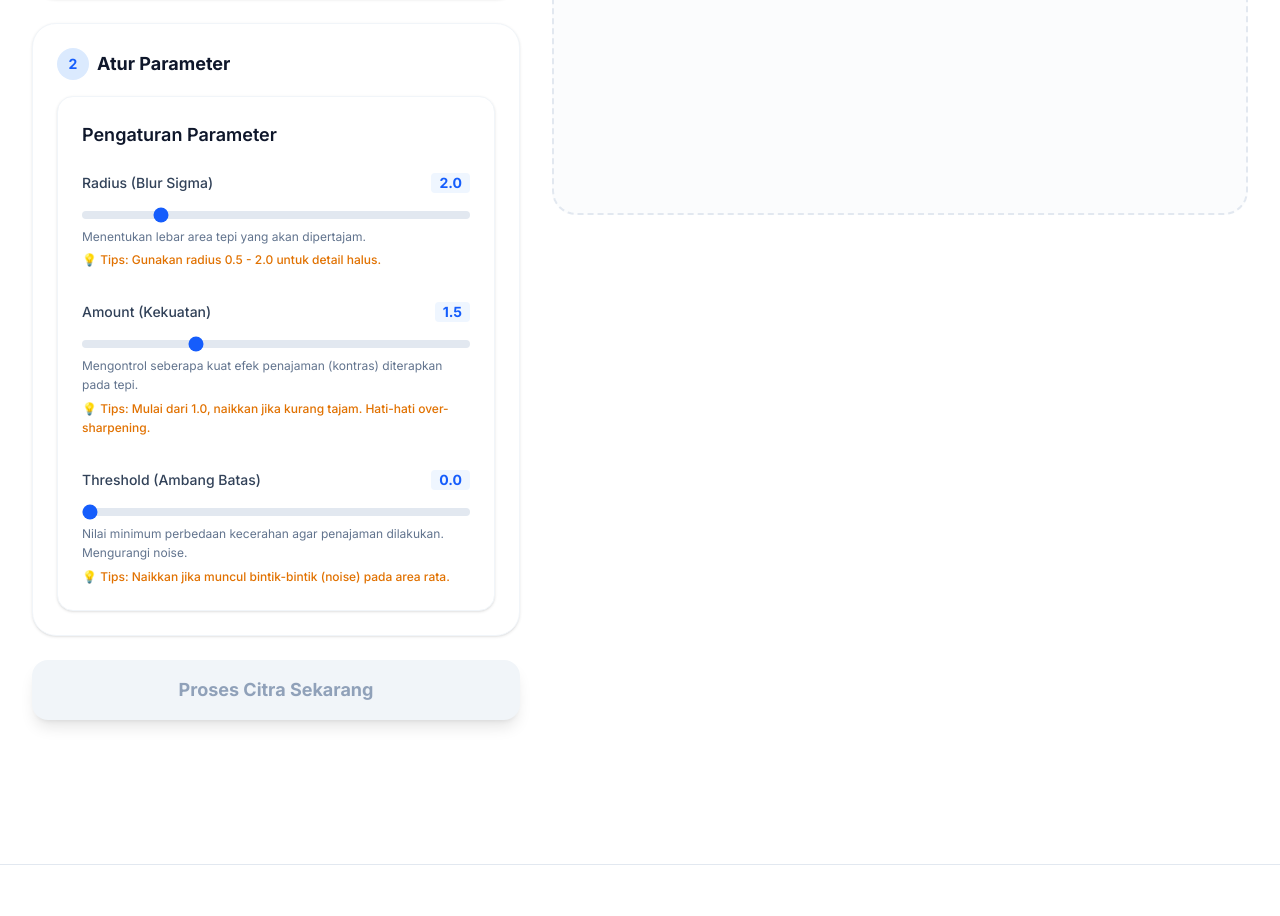
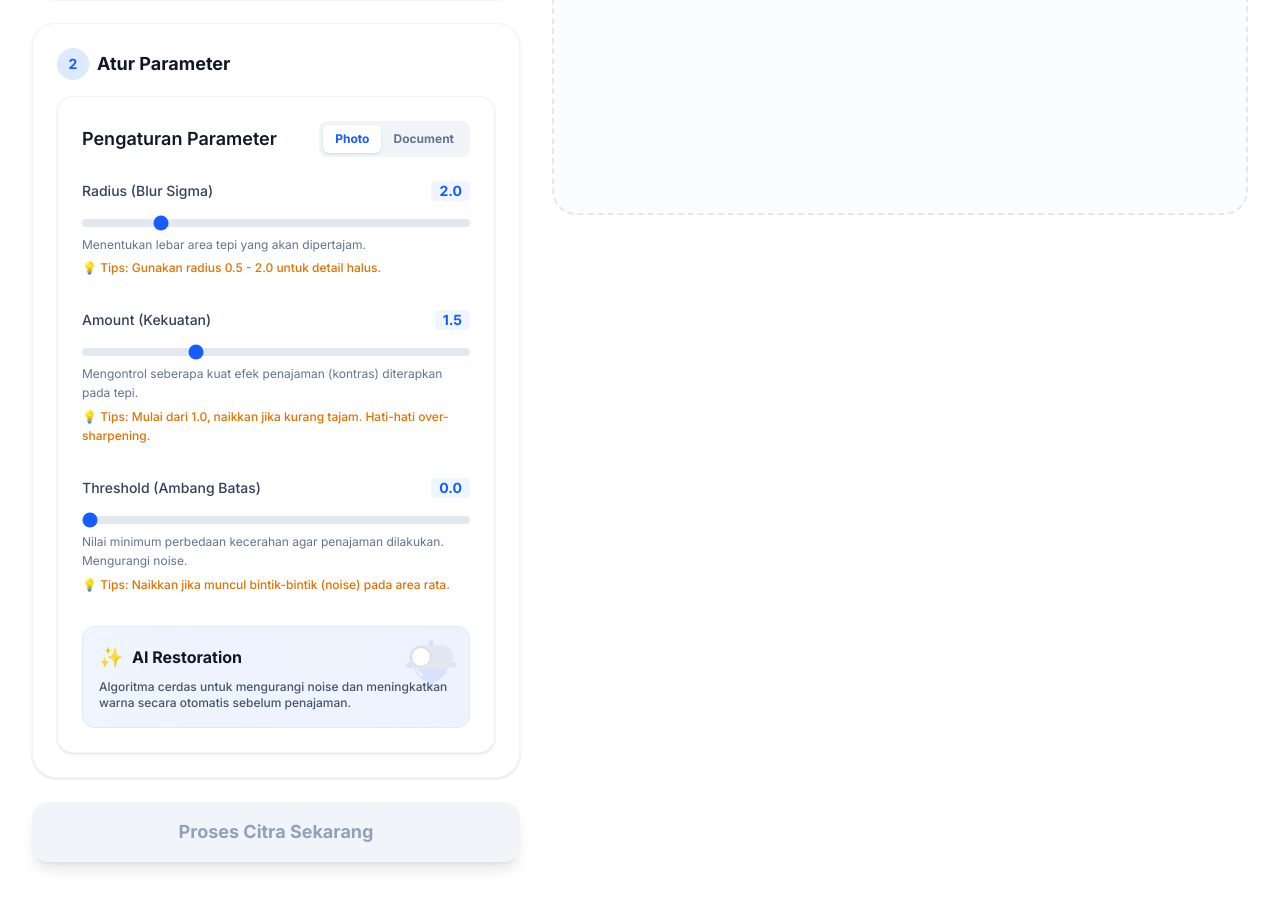
Before and after one commit to codebyyanto/CitraPlus, a Next.js app: page /demo in a window 1280 px wide. Shown: the part 700-1616 px from the top of the page. Built offline with nearby package versions, Linux system fonts and the light colour scheme.

Commit message:
update fitur website untuk mode documents

```diff
--- a/app/api/unsharp/route.ts
+++ b/app/api/unsharp/route.ts
@@ -88,6 +88,8 @@ export async function POST(req: NextRequest) {
         const radius = parseFloat(formData.get('radius') as string) || 1.0;
         const amount = parseFloat(formData.get('amount') as string) || 1.0;
         const threshold = parseFloat(formData.get('threshold') as string) || 0;
+        const useAI = formData.get('ai') === 'true';
+        const mode = formData.get('mode') as string || 'photo';
 
         if (!file) {
             return NextResponse.json({ error: 'No image uploaded' }, { status: 400 });
@@ -95,21 +97,64 @@ export async function POST(req: NextRequest) {
 
         const buffer = Buffer.from(await file.arrayBuffer());
 
-        // 1. Get Original (sRGB) Metadata and Raw Data
+        // 1. Prepare Original Image (sRGB)
         const originalImage = sharp(buffer);
-        const metadata = await originalImage.metadata();
+        let processingImage = originalImage.clone(); // Default to original
+
+        // AI PRE-PROCESSING ⚡
+        if (useAI) {
+            try {
+                // Denoise (Median 3x3) + Color Boost + Brightness Lift
+                // Note: We chain this on a clone to ensure we don't break the original if it fails
+                processingImage = originalImage.clone()
+                    .median(3)
+                    .modulate({
+                        saturation: 1.3, // +30% Saturation
+                        brightness: 1.05, // +5% Brightness
+                    });
+
+                // Trigger a pipeline check to ensure it's valid
+                await processingImage.metadata();
+            } catch (aiError) {
+                console.warn('AI Enhancement failed, falling back to standard processing:', aiError);
+                processingImage = originalImage.clone(); // Revert
+            }
+        }
+
+        // DOCUMENT MODE PROCESSING 📄
+        if (mode === 'document') {
+            try {
+                // Grayscale -> CLAHE (Local Contrast) -> Gamma (Text Thickening)
+                processingImage = processingImage
+                    .grayscale()
+                    .clahe({ width: 100, height: 100 }) // Adaptive Histogram for equalizing light
+                    .gamma(2.0); // Make text darker/bolder
+            } catch (docError) {
+                console.warn('Document Mode failed:', docError);
+                // Fallback to previous state (AI or Original)
+            }
+        }
+
+        // 🛡️ PIPELINE NORMALIZATION (Crucial Fix)
+        // Reset the pipeline state by exporting to buffer and re-importing.
+        // This forces any complex state (like Grayscale 1-channel from Document Mode) to be resolved
+        // into a standard sRGB + Alpha (4-channel) image before we access raw pixels.
+        const intermediateBuffer = await processingImage.png().toBuffer();
+        processingImage = sharp(intermediateBuffer).toColourspace('srgb').ensureAlpha();
+
+        const metadata = await processingImage.metadata();
         const width = metadata.width || 0;
         const height = metadata.height || 0;
 
-        const { data: rawOriginal } = await originalImage
+        // Get RGB Data for Processing
+        // Note: We use the *processingImage* (which might be AI restored) as the source for the sharpening loop
+        const { data: rawOriginal } = await processingImage
             .clone()
-            .ensureAlpha()
             .raw()
             .toBuffer({ resolveWithObject: true });
 
-        // 2. Create Blurred Version (Used for Unsharp Masking signal)
-        // We blur the RGB image. In LAB terms, this effectively blurs L as well.
-        const { data: rawBlur } = await originalImage
+        // 2. Create Blurred Version from the Processing Image
+        const { data: rawBlur } = await processingImage
             .clone()
             .blur(radius)
             .ensureAlpha()
@@ -188,8 +233,8 @@ export async function POST(req: NextRequest) {
             }
         });
 
-    } catch (error) {
+    } catch (error: any) {
         console.error('Error processing image:', error);
-        return NextResponse.json({ error: 'Failed to process image' }, { status: 500 });
+        return NextResponse.json({ error: error.message || 'Failed to process image' }, { status: 500 });
     }
 }
--- a/app/demo/page.tsx
+++ b/app/demo/page.tsx
@@ -17,6 +17,8 @@ export default function DemoPage() {
     const [radius, setRadius] = useState(2.0);
     const [amount, setAmount] = useState(1.5);
     const [threshold, setThreshold] = useState(0);
+    const [isAI, setIsAI] = useState(false);
+    const [mode, setMode] = useState<'photo' | 'document'>('photo');
 
     // Metrics
     const [metrics, setMetrics] = useState<{ mse: number; psnr: number | string; ssim?: number } | null>(null);
@@ -40,6 +42,8 @@ export default function DemoPage() {
             formData.append('radius', radius.toString());
             formData.append('amount', amount.toString());
             formData.append('threshold', threshold.toString());
+            formData.append('ai', isAI.toString());
+            formData.append('mode', mode);
 
             const res = await fetch('/api/unsharp', {
                 method: 'POST',
@@ -114,9 +118,13 @@ export default function DemoPage() {
                                     radius={radius}
                                     amount={amount}
                                     threshold={threshold}
+                                    isAI={isAI}
+                                    mode={mode}
                                     setRadius={setRadius}
                                     setAmount={setAmount}
                                     setThreshold={setThreshold}
+                                    setIsAI={setIsAI}
+                                    setMode={setMode}
                                 />
                             </div>
                         </div>
--- a/components/ParameterPanel.tsx
+++ b/components/ParameterPanel.tsx
@@ -4,22 +4,49 @@ interface ParameterPanelProps {
     radius: number;
     amount: number;
     threshold: number;
+    isAI: boolean;
+    mode: 'photo' | 'document';
     setRadius: (val: number) => void;
     setAmount: (val: number) => void;
     setThreshold: (val: number) => void;
+    setIsAI: (val: boolean) => void;
+    setMode: (val: 'photo' | 'document') => void;
 }
 
 export default function ParameterPanel({
     radius,
     amount,
     threshold,
+    isAI = false,
+    mode = 'photo',
     setRadius,
     setAmount,
     setThreshold,
+    setIsAI,
+    setMode,
 }: ParameterPanelProps) {
     return (
         <div className="bg-white p-6 rounded-2xl shadow-sm border border-slate-100 h-full">
-            <h3 className="text-lg font-semibold text-slate-900 mb-6">Pengaturan Parameter</h3>
+            <div className="flex items-center justify-between mb-6">
+                <h3 className="text-lg font-semibold text-slate-900">Pengaturan Parameter</h3>
+                <div className="bg-slate-100 p-1 rounded-lg flex text-xs font-bold">
+                    <button
+                        onClick={() => setMode('photo')}
+                        className={`px-3 py-1.5 rounded-md transition-all ${mode === 'photo' ? 'bg-white text-blue-600 shadow-sm' : 'text-slate-500 hover:text-slate-700'}`}
+                    >
+                        Photo
+                    </button>
+                    <button
+                        onClick={() => {
+                            setMode('document');
+                            setIsAI(false);
+                        }}
+                        className={`px-3 py-1.5 rounded-md transition-all ${mode === 'document' ? 'bg-white text-blue-600 shadow-sm' : 'text-slate-500 hover:text-slate-700'}`}
+                    >
+                        Document
+                    </button>
+                </div>
+            </div>
 
             <div className="space-y-8">
                 {/* Radius */}
@@ -84,6 +111,36 @@ export default function ParameterPanel({
                         <span className="block mt-1 text-amber-600 font-medium">💡 Tips: Naikkan jika muncul bintik-bintik (noise) pada area rata.</span>
                     </p>
                 </div>
+
+                {/* AI Restoration Toggle (Only in Photo Mode) */}
+                {mode === 'photo' && (
+                    <div className="bg-gradient-to-r from-blue-50 to-indigo-50 p-4 rounded-xl border border-blue-100 relative overflow-hidden">
+                        <div className="absolute top-0 right-0 p-2 opacity-10">
+                            <svg width="60" height="60" viewBox="0 0 24 24" fill="currentColor" className="text-blue-600">
+                                <path d="M12 2a1 1 0 0 1 1 1v2.24a8.03 8.03 0 0 1 5.76 5.76H21a1 1 0 0 1 0 2h-2.24a8.03 8.03 0 0 1-5.76 5.76V21a1 1 0 0 1-2 0v-2.24a8.03 8.03 0 0 1-5.76-5.76H3a1 1 0 0 1 0-2h2.24A8.03 8.03 0 0 1 11 5.24V3a1 1 0 0 1 1-1zm0 4.24a5.98 5.98 0 0 0-3.9 10.66l.84-1.42A4.32 4.32 0 0 1 6.32 12c0-2.2 1.63-4.04 3.78-4.32l.9-3.44zM12 8a4 4 0 1 1 0 8 4 4 0 0 1 0-8z" />
+                            </svg>
+                        </div>
+
+                        <div className="flex items-center justify-between mb-2 relative z-10">
+                            <div className="flex items-center gap-2">
+                                <span className="text-xl">✨</span>
+                                <label className="font-bold text-slate-900">AI Restoration</label>
+                            </div>
+                            <label className="relative inline-flex items-center cursor-pointer">
+                                <input
+                                    type="checkbox"
+                                    className="sr-only peer"
+                                    checked={isAI}
+                                    onChange={(e) => setIsAI(e.target.checked)}
+                                />
+                                <div className="w-11 h-6 bg-slate-200 peer-focus:outline-none peer-focus:ring-4 peer-focus:ring-blue-300 rounded-full peer peer-checked:after:translate-x-full peer-checked:after:border-white after:content-[''] after:absolute after:top-[2px] after:left-[2px] after:bg-white after:border-gray-300 after:border after:rounded-full after:h-5 after:w-5 after:transition-all peer-checked:bg-blue-600"></div>
+                            </label>
+                        </div>
+                        <p className="text-xs text-slate-600 relative z-10 font-medium">
+                            Algoritma cerdas untuk mengurangi noise dan meningkatkan warna secara otomatis sebelum penajaman.
+                        </p>
+                    </div>
+                )}
             </div>
 
 
```
